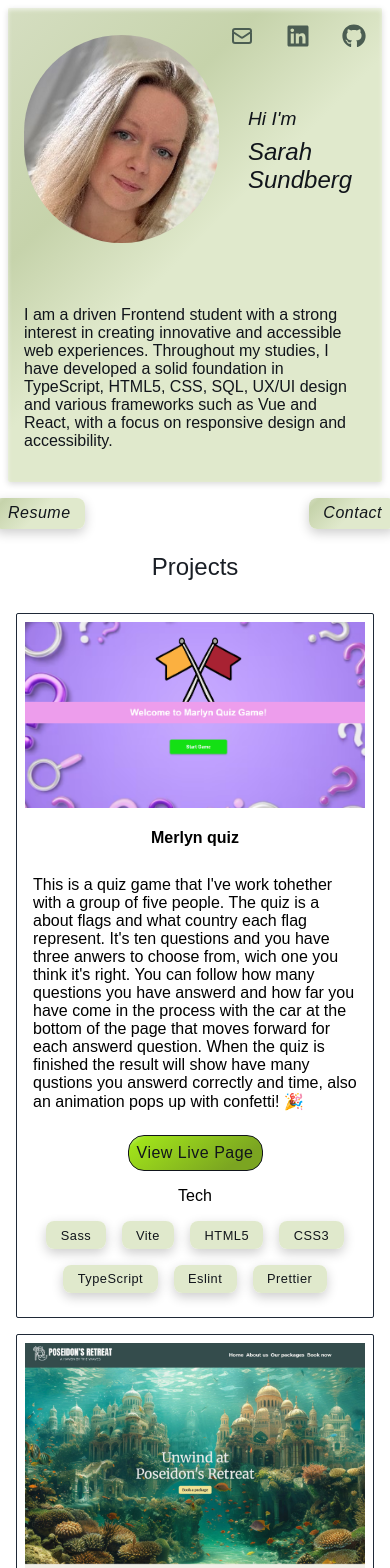
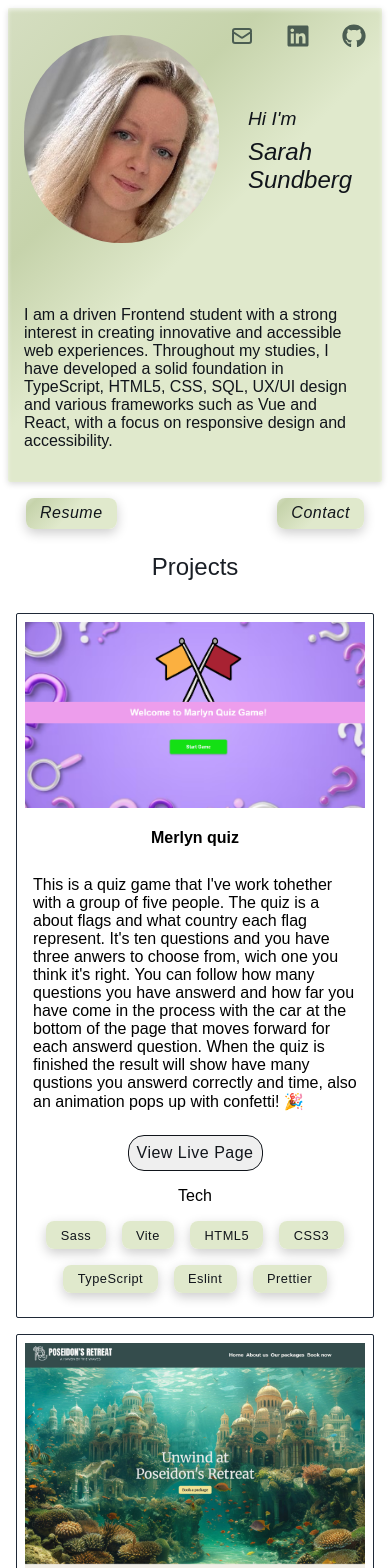
Before and after one commit to SarahSu92/Portfolio, a React (Vite) app in the folder Portfolio/: page / in a window 390 px wide. Shown: the top 1568 px of the page. Built offline with nearby package versions, Linux system fonts and the light colour scheme.

Commit message:
(feat):mobile version complete

```diff
--- a/Portfolio/src/Layout/Layout.scss
+++ b/Portfolio/src/Layout/Layout.scss
@@ -26,7 +26,7 @@ main {
 }
 
 footer {
-    height: 100px;
+    height: 150px;
     background: linear-gradient(
     135deg,
     #d5dec1 0%,
--- a/Portfolio/src/components/Arrow/Aorrow.tsx
+++ b/Portfolio/src/components/Arrow/Aorrow.tsx
@@ -27,7 +27,7 @@ export const Arrow = ()=> {
         onClick={scrollToTop}
         className="arrow"
         aria-label="Scroll to top"
-        >up
+        >Top
          ↑
 
         </button>
--- a/Portfolio/src/components/Arrow/Arrow.scss
+++ b/Portfolio/src/components/Arrow/Arrow.scss
@@ -7,7 +7,6 @@
   font-size: 1.2rem;
   border: none;
   color: #000;
-  font-weight: bold;
   cursor: pointer;
 
 
--- a/Portfolio/src/components/Footer/Footer.scss
+++ b/Portfolio/src/components/Footer/Footer.scss
@@ -1,17 +1,15 @@
+.contact-wrapper {
+    margin: 0 auto;
+    text-align: center;
+
+}
 
 .form {
     text-align: center;
     margin-bottom: 0.2rem;
     font-size: 1rem;
     font-style: italic;
-    font-weight: 100;
-}
-
-.contact-footer {
-   display: grid;
-   grid-template-columns: repeat(2, 1fr);
-   gap: 0.5rem;
-   padding: 0.5rem;
+    font-weight: bold;
 
 }
 
@@ -21,14 +19,14 @@
     justify-content: center;
     border-radius: 2px;
     color: #11151b;
-    padding: 0.5rem;
-    font-size: 0.8rem;
+    font-size: 1rem;
     border-radius: 0.5rem;
     letter-spacing: 0.5px;
     cursor: pointer;
     text-decoration: none;
     font-style: italic;
     transition: 0.4s ease;
+    padding: 0.5rem;
 
     &:hover {
         transform: scale(0.9);
@@ -38,3 +36,11 @@
         margin-left: 8px;
     }
 }
+
+// .contact-footer {
+//    display: grid;
+//    grid-template-columns: repeat(2, 1fr);
+//    gap: 0.5rem;
+//    padding: 0.5rem;
+
+// }
--- a/Portfolio/src/components/Main/Main.scss
+++ b/Portfolio/src/components/Main/Main.scss
@@ -2,7 +2,7 @@
     margin: 0;
     font-size: 1.1rem;
     display: flex;
-    gap: 14rem;
+    gap: 10rem;
     margin-bottom: 1rem;
     margin-top: 1rem;
     justify-content: center;
@@ -12,10 +12,7 @@
     background: linear-gradient(135deg,
             #d5dec1 0%,
             #c6d3ab 10%,
-            #e0e9cc 50%
-
-
-        );
+            #e0e9cc 50%);
     box-shadow: 0 4px 12px rgba(0, 0, 0, 0.2);
     display: flex;
     align-items: center;
@@ -161,7 +158,7 @@ h4 {
 
     .skills {
         display: grid;
-        grid-template-columns: repeat(3, 1fr);
+        grid-template-columns: repeat(2, 1fr);
         gap: 1rem;
         padding: 0;
         margin: 0;
@@ -206,12 +203,7 @@ h4 {
 
 .btn {
     background: linear-gradient(145deg,
-            #c3f990 0%,
-            #a0e21a 10%,
-            #7ba521 80%
-
-
-
+            #acce62 100%
         );
 
     border-radius: 1rem;
@@ -223,9 +215,9 @@ h4 {
     letter-spacing: 0.5px;
 
     &:hover {
-    transform: scale(1.1);
-    box-shadow: 0 4px 12px rgba(0, 0, 0, 0.8);
-    color: #fff;
+        transform: scale(1.1);
+        box-shadow: 0 4px 12px rgba(0, 0, 0, 0.8);
+        color: #fff;
     }
 
 }
```
